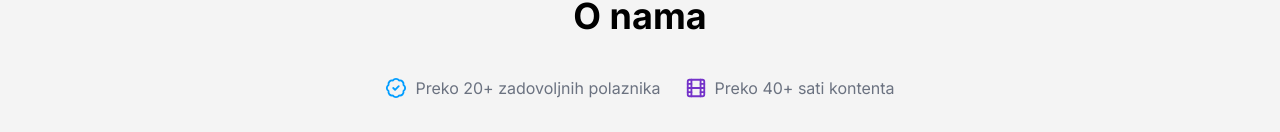
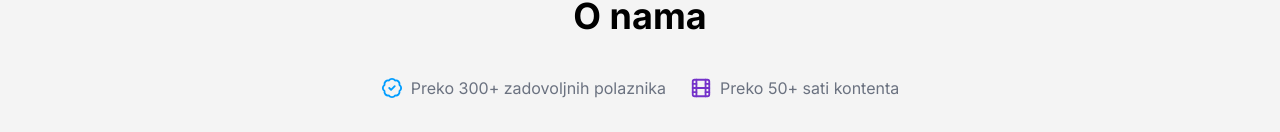
Before and after one commit to faustatwork/mad-science-website, a Next.js app: page / in a window 1280 px wide. Shown: the part 820-952 px from the top of the page. Built offline with nearby package versions, Linux system fonts and the light colour scheme.

Commit message:
fix: update info
removed tier level 3
edited copy

```diff
--- a/components/Tier.tsx
+++ b/components/Tier.tsx
@@ -50,9 +50,10 @@ const Tier = ({
       <div
         className={
           isRecommended +
-          "flex w-[22rem] flex-col rounded-lg bg-white text-center text-gray-900 dark:bg-gray-800 dark:text-white xl:w-72 lg:w-96 sm:w-full"
+          "flex w-[22rem] flex-col justify-between rounded-lg bg-white text-center text-gray-900 dark:bg-gray-800 dark:text-white md:w-full "
         }
       >
+        <div className="flex flex-col">
           <p className="text-2xl font-semibold">{title}</p>
           {description ? (
             <p className="mt-4 font-light text-gray-500 dark:text-gray-400 sm:text-lg">
@@ -62,7 +63,9 @@ const Tier = ({
           <div className="my-8 flex items-center justify-center">
             <span className="mr-2 text-4xl font-extrabold sm:text-3xl">
               $
-            {disabled ? "???" : `${getAmountForInterval() ?? models[0].amount}`}
+              {disabled
+                ? "???"
+                : `${getAmountForInterval() ?? models[0].amount}`}
             </span>
             {disabled ? null : (
               <select
@@ -101,6 +104,7 @@ const Tier = ({
               );
             })}
           </ul>
+        </div>
         <Button
           text={
             disabled
--- a/pages/index.tsx
+++ b/pages/index.tsx
@@ -98,11 +98,11 @@ const Index: NextPage = () => {
           <div className="flex flex-row flex-wrap items-center justify-center gap-6">
             <div className="flex flex-row items-center gap-x-2 text-base text-gray-500">
               <Verified size={22} className="stroke-[#009dff]" />
-              Preko 20+ zadovoljnih polaznika
+              Preko 300+ zadovoljnih polaznika
             </div>
             <div className="flex flex-row items-center gap-x-2 text-base text-gray-500">
               <Film size={22} className="stroke-[#7432c9]" />
-              Preko 40+ sati kontenta
+              Preko 50+ sati kontenta
             </div>
           </div>
           <p className="max-w-6xl text-center text-xl text-gray-500 dark:text-gray-400 md:text-base">
@@ -217,7 +217,7 @@ const Index: NextPage = () => {
             Edukacija
           </p>
 
-          <div className="flex w-full flex-row flex-wrap items-center justify-center gap-20 xl:gap-16 lg:flex-col">
+          <div className="items-atretch flex w-full flex-row flex-wrap justify-center gap-20 xl:gap-16 md:flex-col">
             <Tier
               title={"Essentials"}
               features={["Osnove tehničke analize"]}
@@ -238,14 +238,6 @@ const Index: NextPage = () => {
                 { interval: "3 mjeseca", amount: 224 },
                 { interval: "6 mjeseci", amount: 440 },
               ]}
-              recommended
-            />
-            <Tier
-              title={"Level 3.0"}
-              description={"Dolazi uskoro."}
-              features={["Pristup privatnom Discord serveru"]}
-              models={[{ interval: "jednokratno", amount: 999 }]}
-              disabled
             />
           </div>
         </section>
@@ -265,7 +257,7 @@ const Index: NextPage = () => {
                 {
                   question: "Šta je Mad Science?",
                   answer:
-                    "Grupa osnovana u cilju deljenja znanja pre svega početnicima, a i naprednima u cilju sticanja i usavršavanja znanja. Osnovana od strane 4 profitabilna trejdera koji imaju preko 7 godina iskustva na tržištu crypto valuta i forex-a sa vrlo unikatnim pristupom.",
+                    "Grupa osnovana u cilju deljenja znanja pre svega početnicima, a i naprednima u cilju sticanja i usavršavanja znanja. Osnovana od strane 5  trejdera koji imaju preko 7 godina iskustva na tržištu crypto valuta i forex-a sa vrlo unikatnim pristupom.",
                 },
                 {
                   question: "Šta možemo naučiti?",
```
Lines whose indentation alone changed are shown as unchanged.
